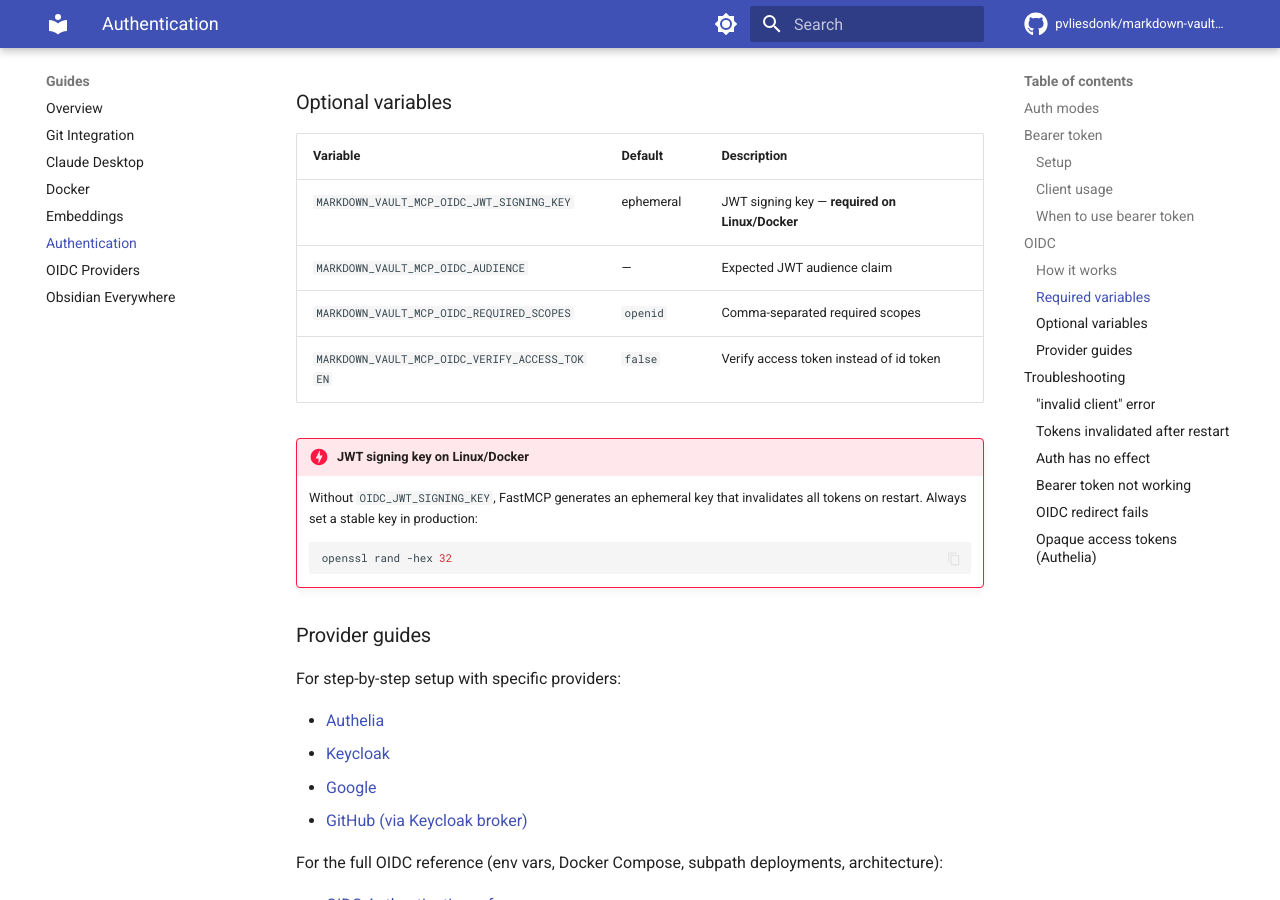
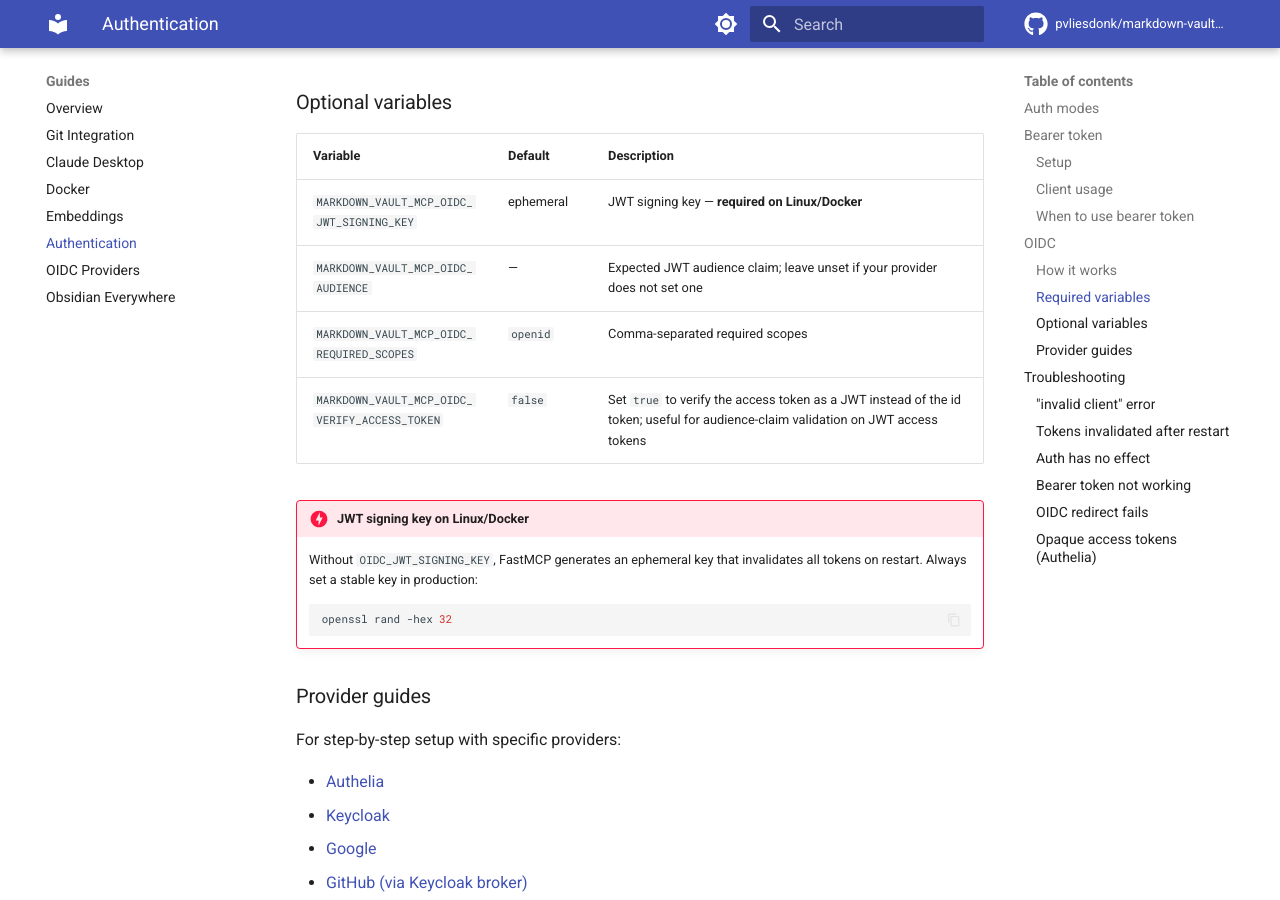
Before and after one commit to pvliesdonk/markdown-mcp, an MkDocs documentation site: the page built from docs/guides/authentication.md, in a window 1280 px wide and 900 px high, scrolled down 2555 px. Built offline with MkDocs 1.6.1 and Material for MkDocs 9.7.7, drawn with Linux system fonts in a browser that asks for light colours; comment, search, counter and statistics services are not loaded.

Commit message:
fix: expand OIDC optional variable descriptions in auth guide
Improve OIDC_AUDIENCE and OIDC_VERIFY_ACCESS_TOKEN descriptions
to clarify when/why to use them.

Co-Authored-By: Claude Opus 4.6 <noreply@anthropic.com>

```diff
--- a/docs/guides/authentication.md
+++ b/docs/guides/authentication.md
@@ -94,9 +94,9 @@ Client → markdown-vault-mcp (OIDCProxy) → OIDC Provider
 | Variable | Default | Description |
 |----------|---------|-------------|
 | `MARKDOWN_VAULT_MCP_OIDC_JWT_SIGNING_KEY` | ephemeral | JWT signing key — **required on Linux/Docker** |
-| `MARKDOWN_VAULT_MCP_OIDC_AUDIENCE` | — | Expected JWT audience claim |
+| `MARKDOWN_VAULT_MCP_OIDC_AUDIENCE` | — | Expected JWT audience claim; leave unset if your provider does not set one |
 | `MARKDOWN_VAULT_MCP_OIDC_REQUIRED_SCOPES` | `openid` | Comma-separated required scopes |
-| `MARKDOWN_VAULT_MCP_OIDC_VERIFY_ACCESS_TOKEN` | `false` | Verify access token instead of id token |
+| `MARKDOWN_VAULT_MCP_OIDC_VERIFY_ACCESS_TOKEN` | `false` | Set `true` to verify the access token as a JWT instead of the id token; useful for audience-claim validation on JWT access tokens |
 
 !!! danger "JWT signing key on Linux/Docker"
     Without `OIDC_JWT_SIGNING_KEY`, FastMCP generates an ephemeral key that invalidates all tokens on restart. Always set a stable key in production:
```
